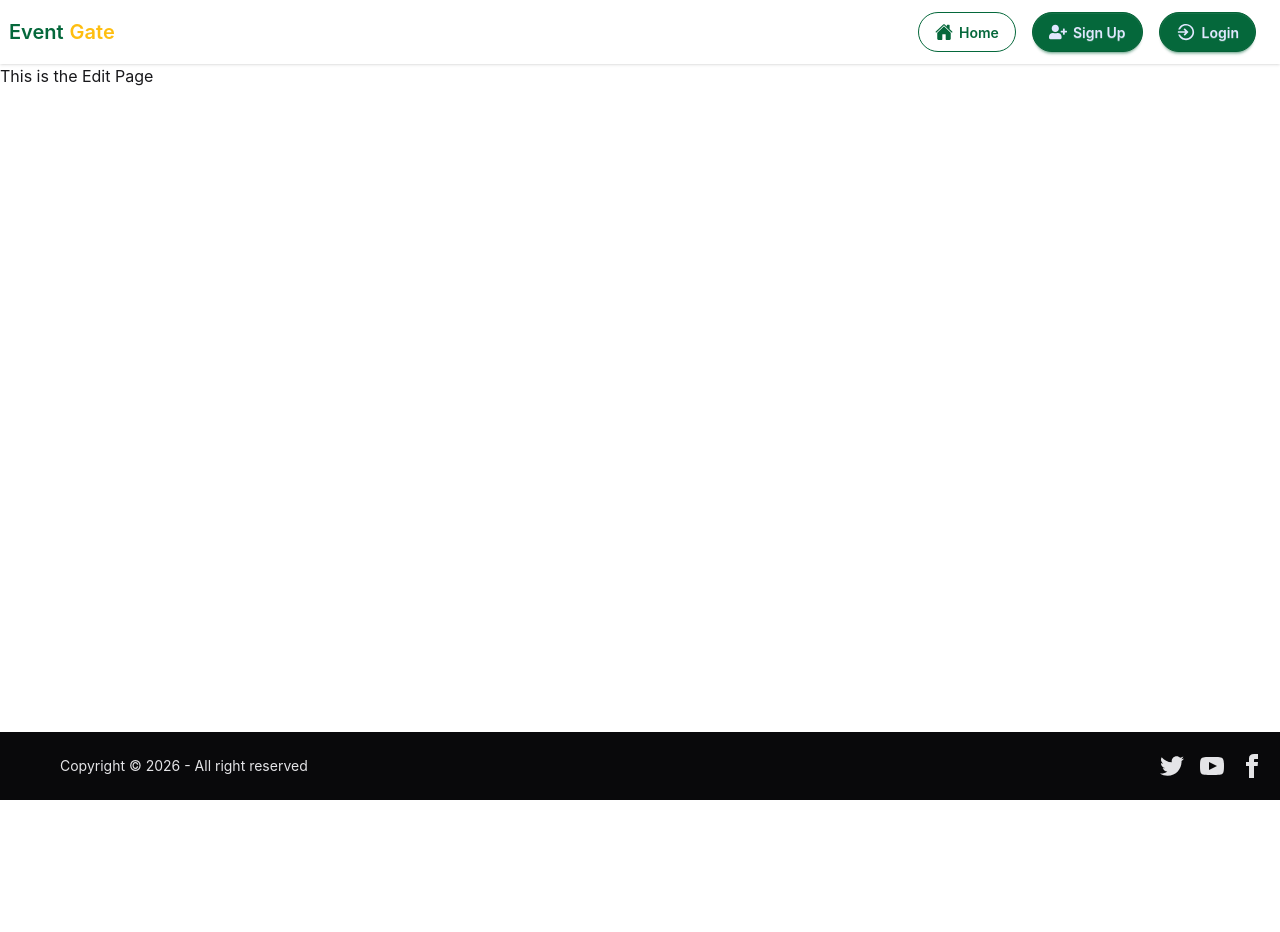
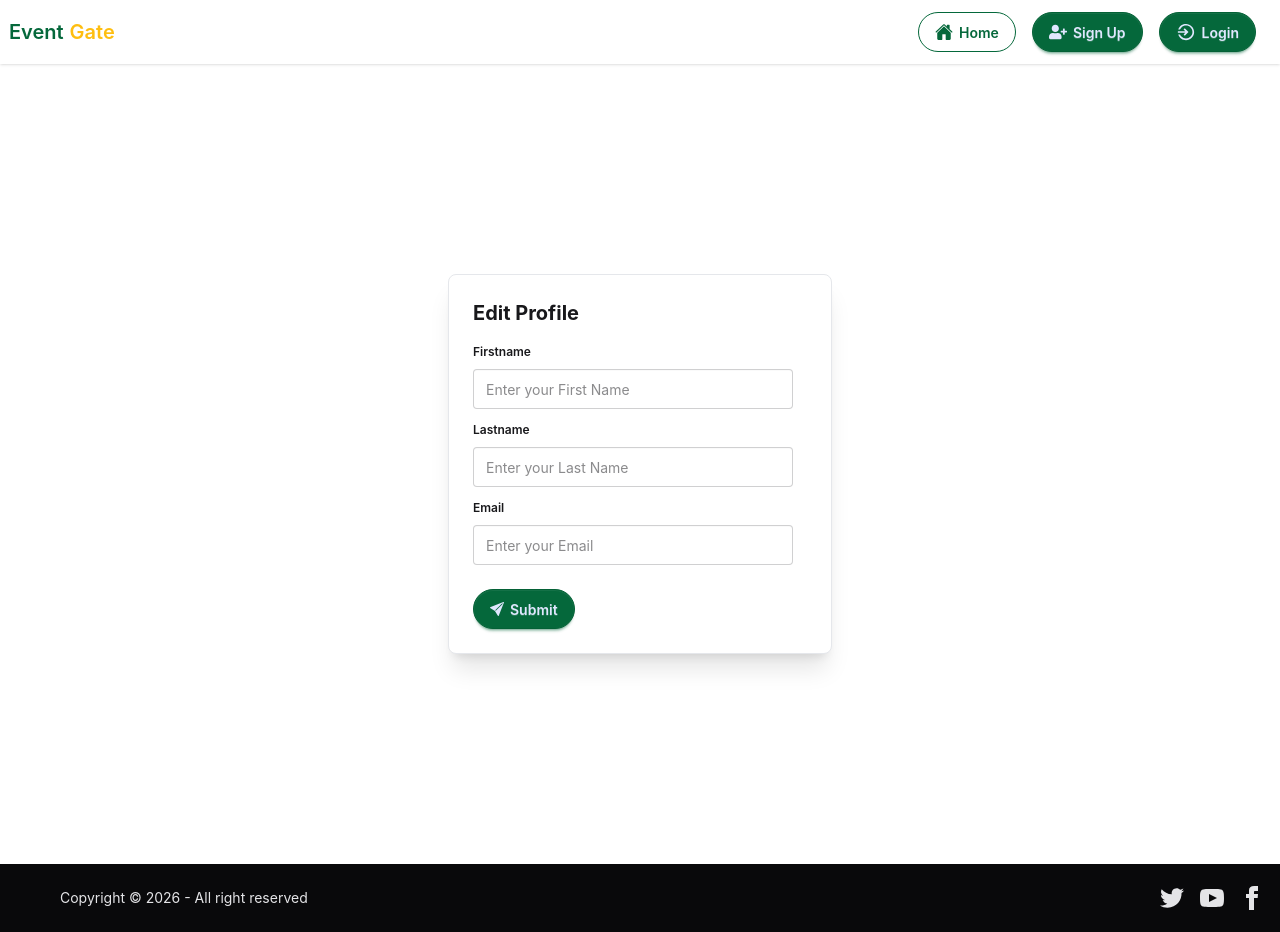
Before and after one commit to jorichtanch-ux/gate-event-feu, a React (Vite) app: page /edit-profile in a window 1280 px wide. Before the commit the page ends 800 px from the top, so only its background shows below. Built offline with nearby package versions, Linux system fonts and the light colour scheme; no server answers.

Commit message:
editpage

```diff
--- a/src/pages/EditPage.jsx
+++ b/src/pages/EditPage.jsx
@@ -1,8 +1,77 @@
-import React from "react";
+import Input from "../components/form/Input";
 import MainLayout from "../layouts/MainLayout";
+import Card from "../components/Card";
+import SignUpIcon from "../components/icons/SignUpIcon";
+import SendIcon from "../components/icons/SendIcon";
+import { supabase } from "../utils/supabase";
+import { useContext } from "react";
+import { SessionContext } from "../contexts/SessionContext";
+import { useNavigate } from "react-router";
 
-const EditPage = () => {
-	return <MainLayout>This is the Edit Page</MainLayout>;
+const EditProfile = () => {
+	const session = useContext(SessionContext);
+	const navigate = useNavigate();
+
+	const handleSubmit = async (event) => {
+		event.preventDefault();
+		const formData = new FormData(event.target);
+		const signupForm = {
+			firstname: formData.get("firstname"),
+			lastname: formData.get("lastname"),
+			email: formData.get("email"),
+			password: formData.get("password"),
+		};
+
+		const { data: profileData, error: profileError } = await supabase
+			.from("profiles")
+			.update({
+				firstname: signupForm.firstname,
+				lastname: signupForm.lastname,
+				email: signupForm.email,
+			})
+			.eq("id", session.user.id)
+			.select();
+
+		if (profileError) alert(profileError);
+		if (profileData) {
+			navigate("/profile");
+		}
+	};
+
+	return (
+		<MainLayout>
+			<div className="min-h-screen flex flex-col">
+				<div className="flex justify-center items-center flex-1">
+					<Card>
+						<h1 className="text-xl font-bold">Edit Profile</h1>
+						<form onSubmit={handleSubmit}>
+							<Input
+								name="firstname"
+								placeholder="Enter your First Name"
+								label="Firstname"
+								type="text"
+							/>
+							<Input
+								name="lastname"
+								placeholder="Enter your Last Name"
+								label="Lastname"
+								type="text"
+							/>
+							<Input
+								name="email"
+								placeholder="Enter your Email"
+								label="Email"
+								type="email"
+							/>
+							<button className="btn btn-primary rounded-full mt-5">
+								<SendIcon className="text-sm" /> Submit
+							</button>
+						</form>
+					</Card>
+				</div>
+			</div>
+		</MainLayout>
+	);
 };
 
-export default EditPage;
+export default EditProfile;
```
